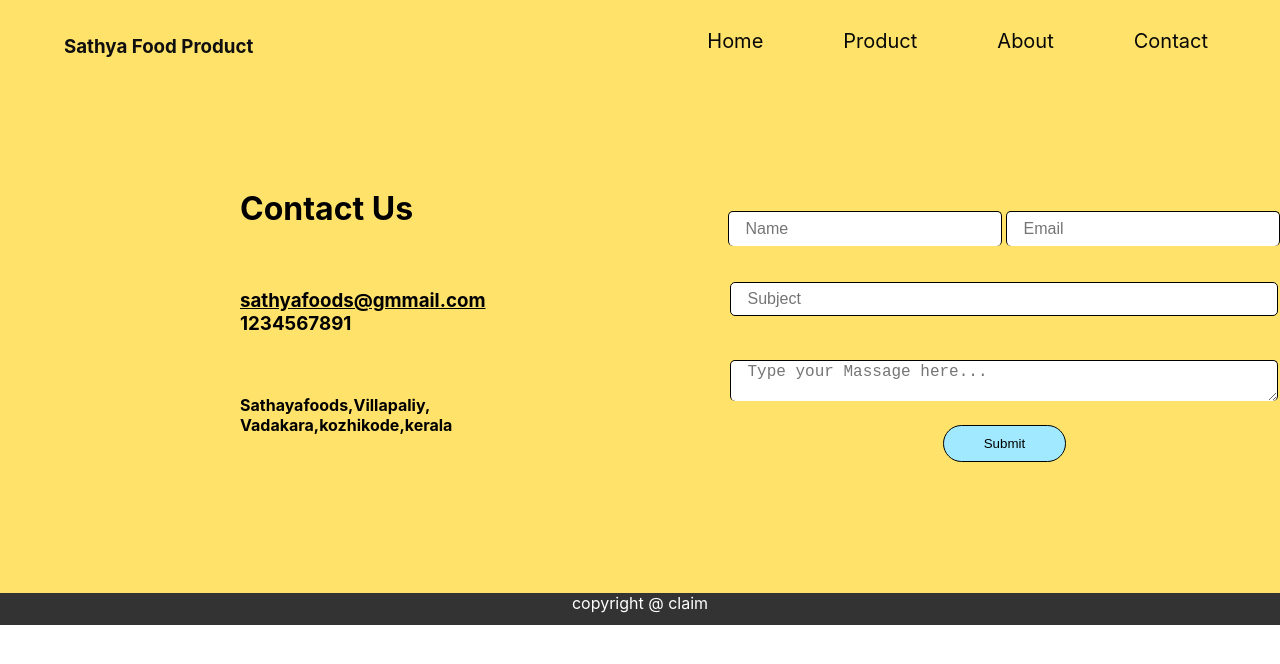
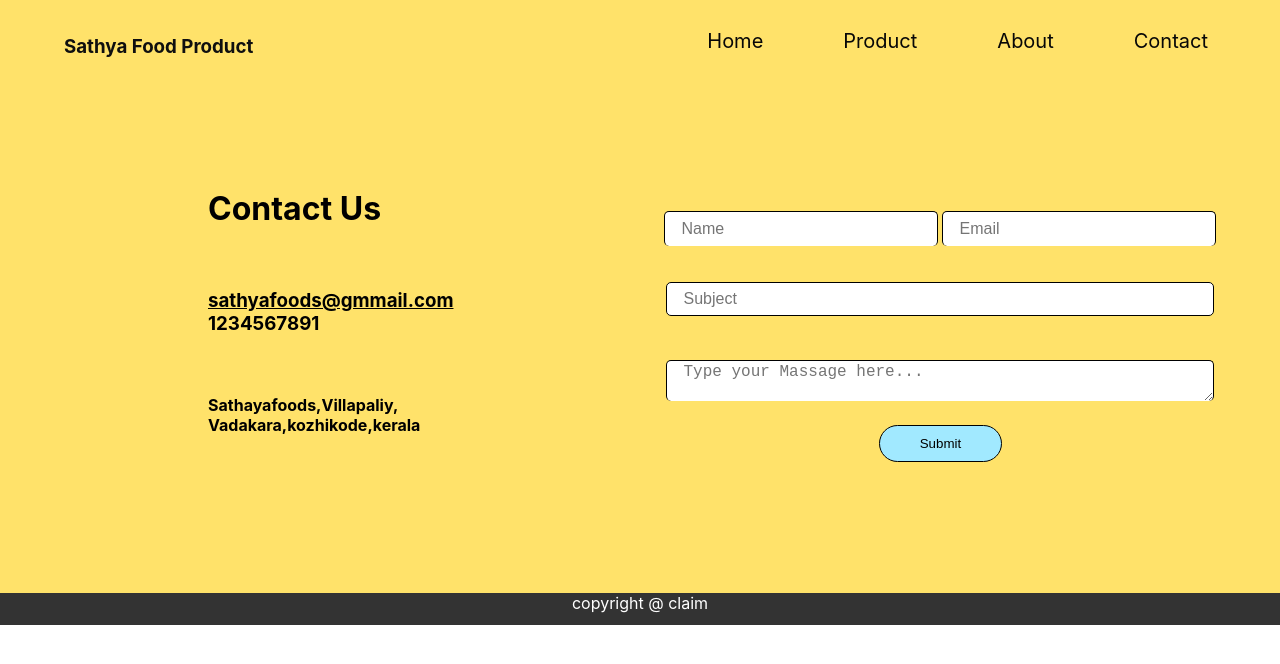
Before and after one commit to ARJUNSKP/Sathya-Foods, a React (Create React App) app: page /Contact in a window 1280 px wide. Shown: the top 664 px of the page. Built offline with nearby package versions, Linux system fonts and the light colour scheme.

Commit message:
cssfile change

```diff
--- a/src/pages/Contact.css
+++ b/src/pages/Contact.css
@@ -6,7 +6,7 @@
 #contact-address{
     display: flex;
     flex-direction: column;
-    margin: 5.5rem 15rem;
+    margin: 5.5rem 13rem;
 }
 #tableform{
     margin: 3rem -1rem;
```
